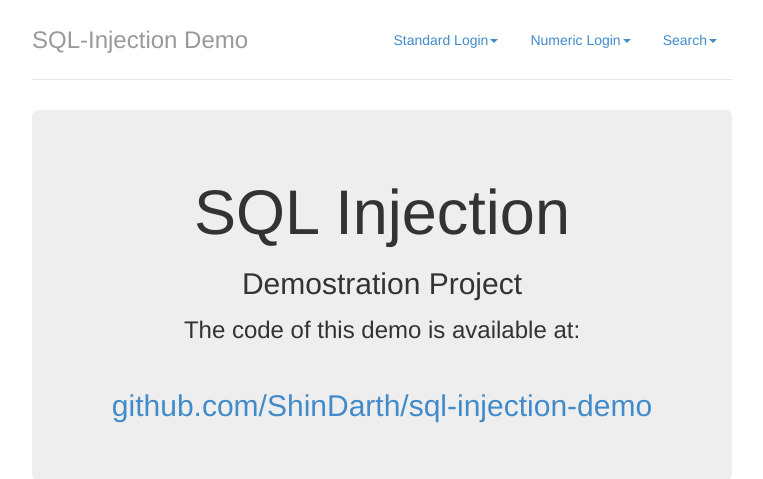
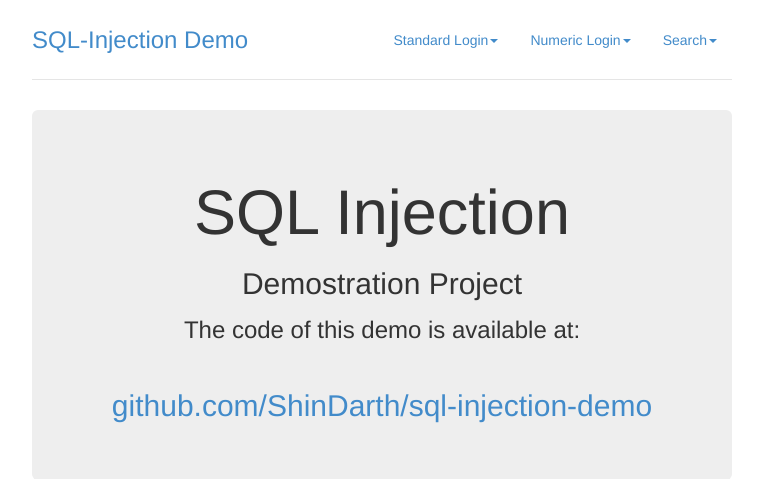
Before and after one commit to FrancescoBorzi/sql-injection-demo, a PHP site: page / in a window 1280 px wide. Shown: the top 479 px of the page, without its empty margins (258-1021 px from the left). Run offline with PHP 8.4, Linux system fonts and the light colour scheme; some libraries are stand-ins or nearby versions.

Commit message:
title as link in index.php

```diff
--- a/index.php
+++ b/index.php
@@ -44,7 +44,7 @@
                 </ul>
               </li>
             </ul>
-		<h3 class="text-muted">SQL-Injection Demo</h3>
+		<h3 class="text-muted"><a href="index.php">SQL-Injection Demo</a></h3>
       </div>
 
 	<div class="jumbotron">
```
